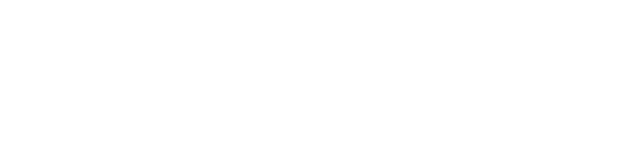
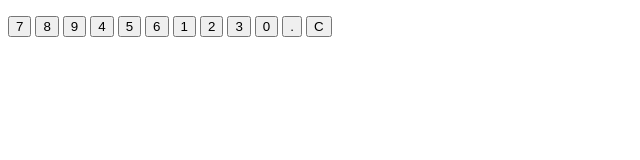
Before and after one commit to PabloGoulartn/Calculadora, a plain HTML site: page index.html in a window 1280 px wide. Shown: the whole page, without its empty margins (0-640 px from the left). Drawn offline with Linux system fonts and the light colour scheme.

Commit message:
Botões adicionado em HTML e detecção de clique

```diff
--- /dev/null
+++ b/JS/base.js
@@ -0,0 +1,14 @@
+let buttons = document.querySelectorAll('button');
+
+buttons.forEach(function(button)
+{
+    button.addEventListener('click', function()
+    {
+        showButton(button.textContent);
+    });
+});
+
+function showButton(buttonText)
+{
+    document.querySelector('p').innerHTML += buttonText;
+}
--- a/index.html
+++ b/index.html
@@ -7,6 +7,22 @@
 </head>
 <body>
     <main>
+        <p></p>
+        <section>
+            <button type="button">7</button>
+            <button type="button">8</button>
+            <button type="button">9</button>
+            <button type="button">4</button>
+            <button type="button">5</button>
+            <button type="button">6</button>
+            <button type="button">1</button>
+            <button type="button">2</button>
+            <button type="button">3</button>
+            <button type="button">0</button>
+            <button type="button">.</button>
+            <button type="button">C</button>
+        </section>
     </main>
+    <script src="JS/base.js"></script>
 </body>
 </html>
```
